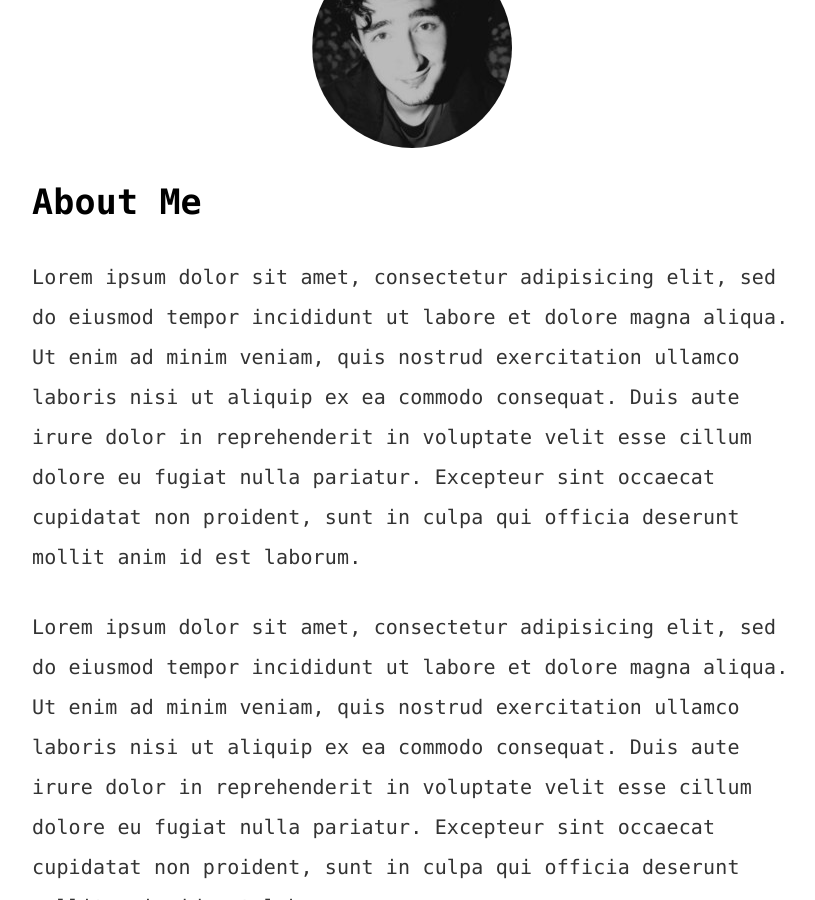
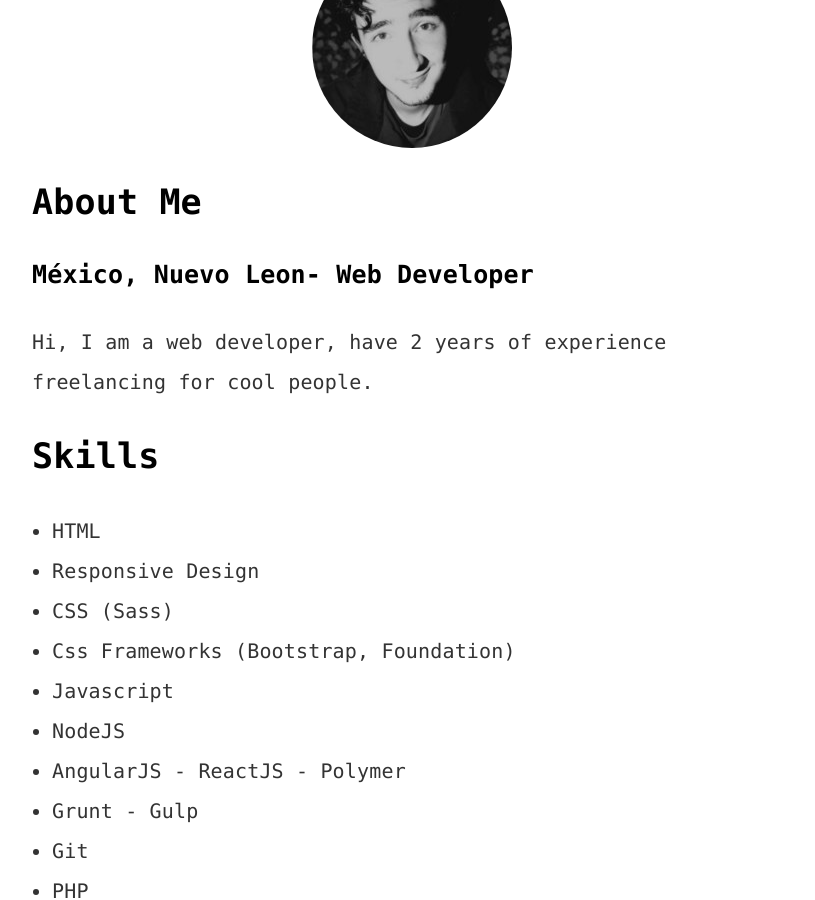
Before and after one commit to chamoysvoice/chamoysvoice.github.io, a Jekyll site: the page built from about.html, in a window 1280 px wide and 900 px high, scrolled down 1023 px. Shown: the whole window, without its empty margins (228-1043 px from the left). Built offline with Jekyll 4.4.1, drawn with Linux system fonts in a browser that asks for light colours; some of the changed text lies outside the part shown.

Commit message:
added about me page

```diff
--- a/about.html
+++ b/about.html
@@ -2,52 +2,39 @@
 layout: minimal
 title: "About me"
 permalink: /about/index.html
-description: "Some description about Lorem Ipsum..."
+description: "Hacker and sushi lover"
 ---
 
 <img itemprop="image" class="img-rounded" src="/assets/img/blog-author.jpg" alt="Willian Justen">
 
 <h2>About Me</h2>
 
-<p>Lorem ipsum dolor sit amet, consectetur adipisicing elit, sed do eiusmod
-tempor incididunt ut labore et dolore magna aliqua. Ut enim ad minim veniam,
-quis nostrud exercitation ullamco laboris nisi ut aliquip ex ea commodo
-consequat. Duis aute irure dolor in reprehenderit in voluptate velit esse
-cillum dolore eu fugiat nulla pariatur. Excepteur sint occaecat cupidatat non
-proident, sunt in culpa qui officia deserunt mollit anim id est laborum.</p>
-
-
-<p>Lorem ipsum dolor sit amet, consectetur adipisicing elit, sed do eiusmod
-tempor incididunt ut labore et dolore magna aliqua. Ut enim ad minim veniam,
-quis nostrud exercitation ullamco laboris nisi ut aliquip ex ea commodo
-consequat. Duis aute irure dolor in reprehenderit in voluptate velit esse
-cillum dolore eu fugiat nulla pariatur. Excepteur sint occaecat cupidatat non
-proident, sunt in culpa qui officia deserunt mollit anim id est laborum.</p>
-
+<h3>México, Nuevo Leon- Web Developer</h3>
+<p>
+	Hi, I am a web developer, have 2 years of experience freelancing for cool people.
+</p>
 
 <h2>Skills</h2>
 
 <ul class="skill-list">
-	<li>HTML - Jade - Haml - Erb</li>
-	<li>Design Responsivo (Mobile First)</li>
-	<li>CSS (Stylus, Sass, Less)</li>
+	<li>HTML</li>
+	<li>Responsive Design</li>
+	<li>CSS (Sass)</li>
 	<li>Css Frameworks (Bootstrap, Foundation)</li>
-	<li>Javascript (Design Patterns, Testes)</li>
+	<li>Javascript</li>
 	<li>NodeJS</li>
-	<li>AngularJS - ReactJS</li>
-	<li>Grunt - Gulp - Yeoman</li>
+	<li>AngularJS - ReactJS - Polymer</li>
+	<li>Grunt - Gulp</li>
 	<li>Git</li>
 	<li>PHP</li>
 	<li>Python</li>
 	<li>MySQL - MongoDB</li>
-	<li>Scrum and Kanban</li>
-	<li>TDD e Continuous Integration</li>
 </ul>
 
-<h2>Projetos</h2>
+<h2>Open source projects</h2>
 
 <ul>
-	<li><a href="https://github.com/">Lorem Lorem</a></li>
-	<li><a href="https://github.com/">Ipsum Dolor</a></li>
-	<li><a href="https://github.com/">Dolor Lorem</a></li>
+	<li><a href="https://chamoysvoice.github.io/birthday">Countdown JS</a></li>
+	<li><a href="https://github.com/chamoysvoice/little-galaxy">Little Galaxy - C programming for hobbie</a></li>
+	<li><a href="https://github.com/chamoysvoice/StegaPy">StegaPy - steganography implementation on python</a></li>
 </ul>
```
Also changed, not shown: 3 other files.
